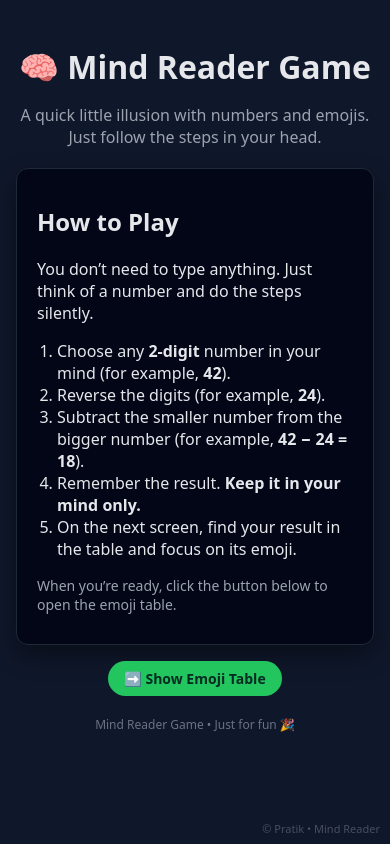
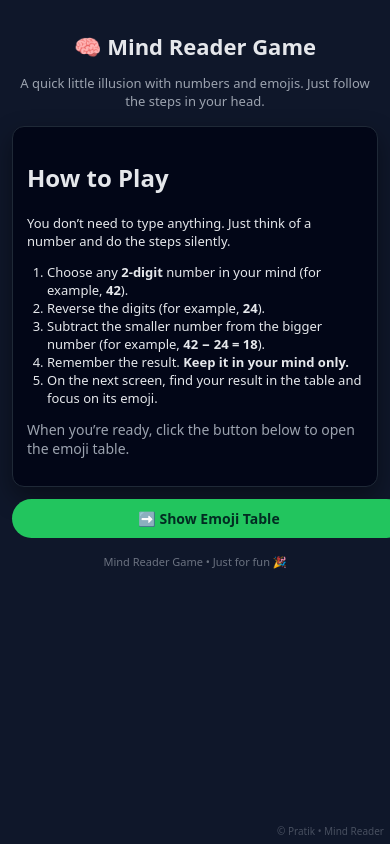
Before and after one commit to PratikNanda/mind_reader_app_pratiknanda, a Flask app: page / in a window 390 px wide. Run offline with Flask 3, Linux system fonts and the light colour scheme.

Commit message:
add viewport in html files

```diff
--- a/static/style.css
+++ b/static/style.css
@@ -226,3 +226,88 @@ footer {
     pointer-events: none;        /* so it never blocks clicks */
     z-index: 9999;
 }
+/* ========================= */
+/*    Responsive tweaks      */
+/* ========================= */
+
+@media (max-width: 768px) {
+    .container {
+        max-width: 100%;
+        padding: 16px 12px 28px;
+    }
+
+    h1 {
+        font-size: 22px;
+    }
+
+    .subtitle {
+        font-size: 13px;
+        margin-bottom: 16px;
+    }
+
+    .card {
+        padding: 14px 14px;
+        margin-bottom: 12px;
+    }
+
+    .instruction-list,
+    .lead {
+        font-size: 13px;
+    }
+
+    .controls {
+        flex-direction: column;
+        align-items: stretch;
+        gap: 8px;
+    }
+
+    .controls.center {
+        align-items: stretch;
+    }
+
+    .btn,
+    .btn-large {
+        width: 100%;
+        text-align: center;
+        padding: 10px 14px;
+        font-size: 14px;
+    }
+
+    footer {
+        margin-top: 16px;
+        font-size: 11px;
+    }
+
+    .watermark {
+        font-size: 10px;
+        right: 6px;
+        bottom: 6px;
+    }
+}
+
+@media (max-width: 480px) {
+    /* Board table on very small screens */
+    .board-wrapper {
+        margin-top: 4px;
+    }
+
+    .board-table {
+        font-size: 9px;
+    }
+
+    .board-table td {
+        padding: 3px 1px;
+    }
+
+    .number {
+        font-size: 9px;
+    }
+
+    .emoji {
+        font-size: 14px;
+    }
+
+    .big-emoji {
+        font-size: 44px;
+    }
+}
--- a/templates/board.html
+++ b/templates/board.html
@@ -2,6 +2,7 @@
 <html lang="en">
 <head>
     <meta charset="UTF-8">
+    <meta name="viewport" content="width=device-width, initial-scale=1.0">
     <title>Choose Your Emoji 🧠</title>
     <link rel="stylesheet" href="{{ url_for('static', filename='style.css') }}">
 </head>
--- a/templates/index.html
+++ b/templates/index.html
@@ -2,7 +2,8 @@
 <html lang="en">
 <head>
     <meta charset="UTF-8">
-    <title>Mind Reader Game 🧠</title>
+    <meta name="viewport" content="width=device-width, initial-scale=1.0">
+    <title>Choose Your Emoji 🧠</title>
     <link rel="stylesheet" href="{{ url_for('static', filename='style.css') }}">
 </head>
 <body>
--- a/templates/result.html
+++ b/templates/result.html
@@ -2,7 +2,8 @@
 <html lang="en">
 <head>
     <meta charset="UTF-8">
-    <title>Your Emoji 🔮</title>
+    <meta name="viewport" content="width=device-width, initial-scale=1.0">
+    <title>Choose Your Emoji 🧠</title>
     <link rel="stylesheet" href="{{ url_for('static', filename='style.css') }}">
 </head>
 <body>
```
